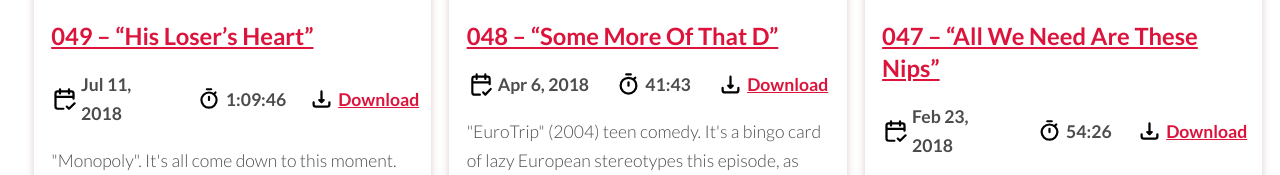
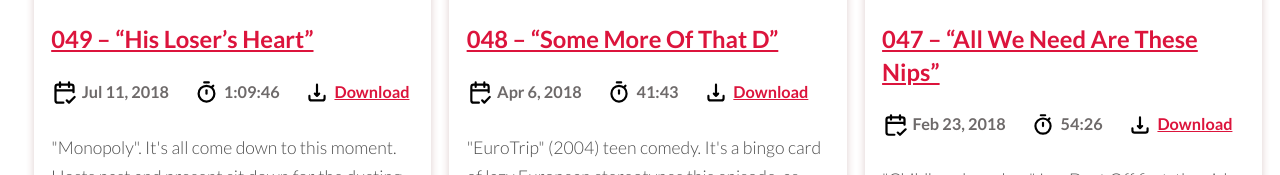
Before and after one commit to stephenbelyea/thedustoff, a website: page docs/index.html in a window 1280 px wide. Shown: the part 572-747 px from the top of the page. Drawn offline with Linux system fonts and the light colour scheme.

Commit message:
Styles touch-ups

```diff
--- a/docs/styles.css
+++ b/docs/styles.css
@@ -62,8 +62,8 @@ a:hover {
 }
 
 h2 {
-  font-size: 1.25rem;
-  margin: 0.5rem 0 1rem;
+  font-size: 1.275rem;
+  margin: 0.5em 0 1em;
   line-height: 1.35;
 }
 
@@ -90,7 +90,7 @@ article audio {
 }
 
 article .inner {
-  padding: 0.35rem 1rem 0.75rem;
+  padding: 0.35rem 1rem 1rem;
 }
 
 article:focus-within,
@@ -109,25 +109,28 @@ article img {
 
 .meta {
   font-weight: bold;
-  margin: 0.5rem 0 1rem;
+  margin: 0.5rem 0 1.5rem;
+  color: var(--color-light);
   display: flex;
+  flex-wrap: wrap;
   align-items: center;
-  justify-content: center;
-  gap: 1.5rem;
+  justify-content: flex-start;
+  font-size: 0.925rem;
+  gap: 1.5em;
 }
 
 .unavailable {
   font-style: italic;
-  color: var(--color-light);
   padding: 0 1rem;
   margin-top: 0.5em;
+  font-size: 1.125rem;
 }
 
 .meta-item {
   display: flex;
   align-items: center;
   justify-content: flex-start;
-  gap: 0.2rem;
+  gap: 0.25em;
 }
 
 .meta-item img {
```
